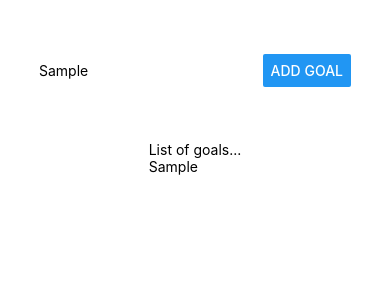
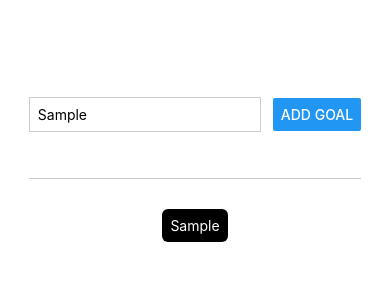
Before and after one commit to StefanoCutri/rn_todo_list, a React Native app: screen / in a window 390 px wide. Both pictures are taken after typing "Sample" into the empty fields and a click on the button "ADD GOAL". Shown: the top 300 px of the page. Built offline with nearby package versions, Linux system fonts and the light colour scheme.

Commit message:
Move to FlatList

```diff
--- a/App.js
+++ b/App.js
@@ -1,5 +1,5 @@
 import { useState } from 'react';
-import { Button, StyleSheet, Text, TextInput, View } from 'react-native';
+import { Button, FlatList, ScrollView, StyleSheet, Text, TextInput, View } from 'react-native';
 
 export default function App() {
 
@@ -13,24 +13,45 @@ export default function App() {
 
   const addGoal = () => {
     if (text.length > 0) {
-      setGoals(prev => [...prev, text])
+      setGoals(prev => [...prev,
+        {text: text, key: Math.random().toString()}
+      ])
     }
+  }
+
+  const GoalItem = ({item}) => {
+  return (
+    <View style={styles.goalItem}>
+    <Text style={styles.goalText}>{item}</Text>
+  </View>
+  )
+
   }
 
   return (
     <View style={styles.container}>
       <View style={styles.inpuContainer}>
-        <TextInput placeholder='Enter your goals for this year!' onChangeText={handleTextChange}/>
+        <TextInput placeholder='Enter your goals for this year!' style={styles.textInput} onChangeText={handleTextChange}/>
         <Button title='Add Goal' onPress={addGoal}/>
       </View>
-      <View style={styles.goalsContainer}>
-      <Text>List of goals...</Text>
-        {
-          goals.map((goal, i) => (
-            <Text key={i}>{goal}</Text>
-          ))
-        }
-      </View>
+
+      {
+        goals.length > 0
+        ?
+        <View style={styles.goalsContainer}>
+        <FlatList
+        data={goals}
+        renderItem={ ({item}) => (<GoalItem item={item.text}/>)}
+        keyExtractor={(item) => item.id}
+        />
+
+        </View>
+        :
+        <View style={styles.goalsContainer}>
+          <Text>Start your journey!</Text>
+        </View>
+      }
+
     </View>
   );
 }
@@ -38,18 +59,36 @@ export default function App() {
 const styles = StyleSheet.create({
   container: {
     flex: 1,
-    backgroundColor: '#fff',
     alignItems: 'center',
-    justifyContent: 'center',
+    paddingTop: 50,
+    paddingHorizontal: 16
   },
   inpuContainer: {
+    flex: 1,
     flexDirection: 'row',
+    justifyContent: 'space-between',
     alignItems: 'center',
-    flex: 1,
-    width: '80%',
-    justifyContent: 'space-between'
+    marginBottom: 24,
+    borderBottomWidth: 1,
+    borderBottomColor: '#cccccc'
+  },
+  textInput: {
+    borderWidth: 1,
+    borderColor: '#cccccc',
+    width: '70%',
+    marginRight: 8,
+    padding: 8
   },
   goalsContainer: {
     flex: 5
+  },
+  goalItem: {
+    padding: 8,
+    margin: 6,
+    backgroundColor: 'black',
+    borderRadius: 6
+  },
+  goalText: {
+    color: 'white'
   }
 });
```
